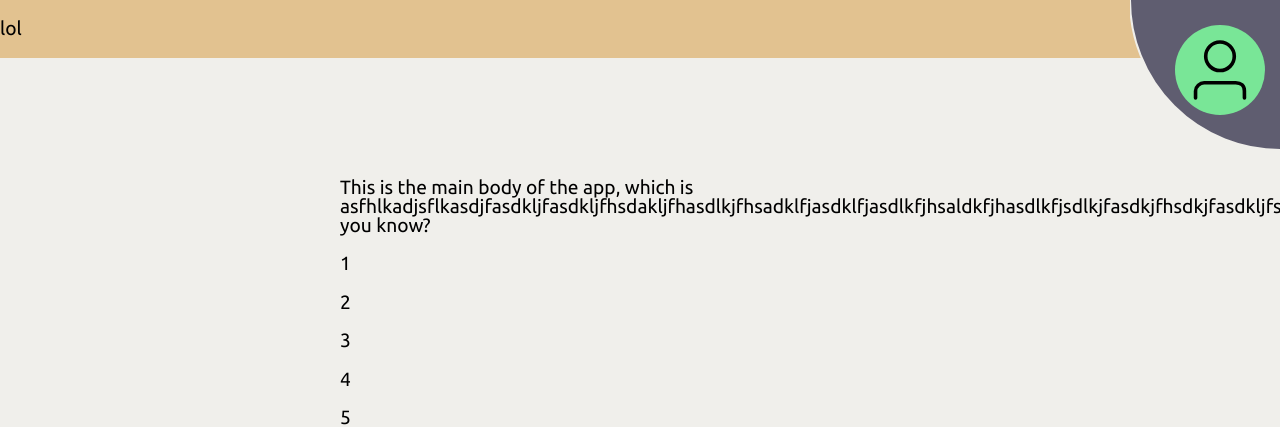
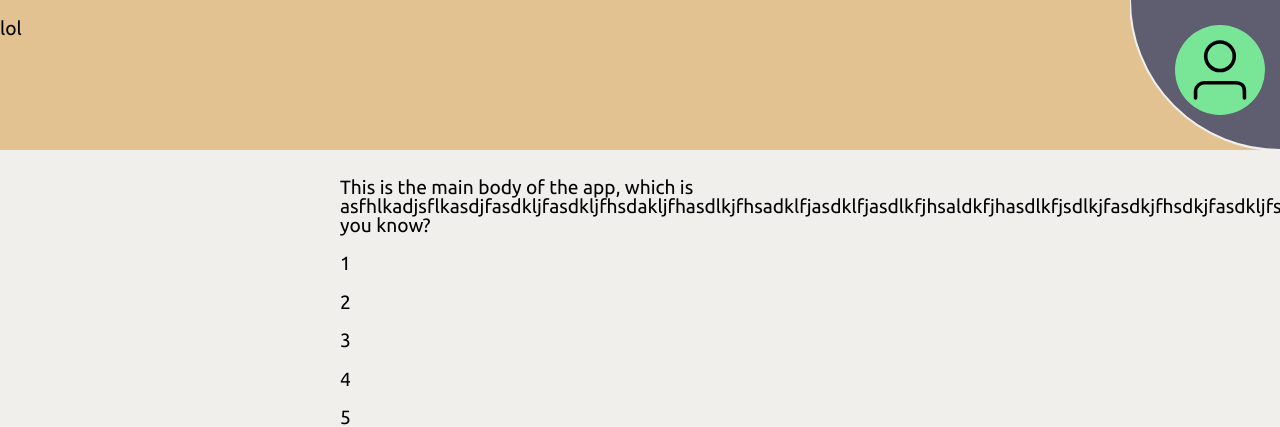
Before and after one commit to harrytallon/beannbrew-html, a Flask app: template templates/food-menu.html in a window 1280 px wide; the page is wider, and only the part inside the window is pictured. Shown: the top 427 px of that part. Run offline with Flask 3, Linux system fonts and the light colour scheme; the template is opened without the code that fills it, so the values that code supplies are empty; some libraries are stand-ins or nearby versions.

Commit message:
Update style.css

```diff
--- a/static/style.css
+++ b/static/style.css
@@ -190,4 +190,5 @@ body {
     width: 100%;
     z-index: 900;
     background-color: #E2C290;
+    height:150px;
 }
```
